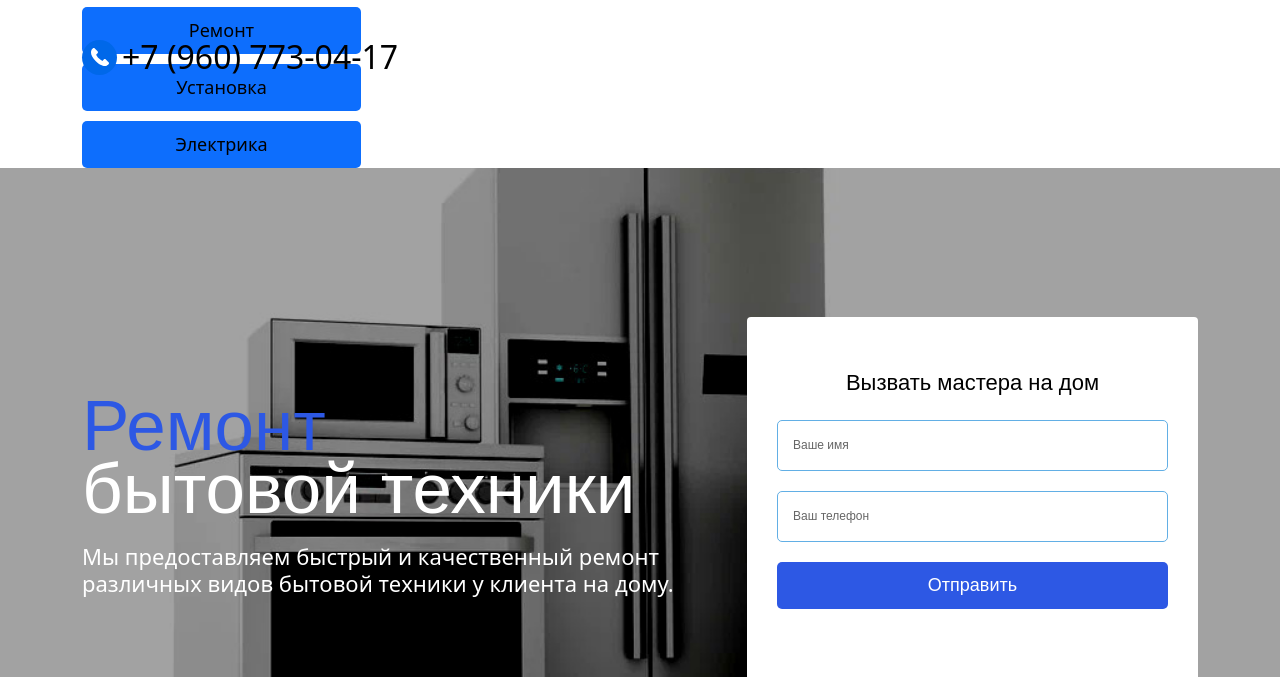
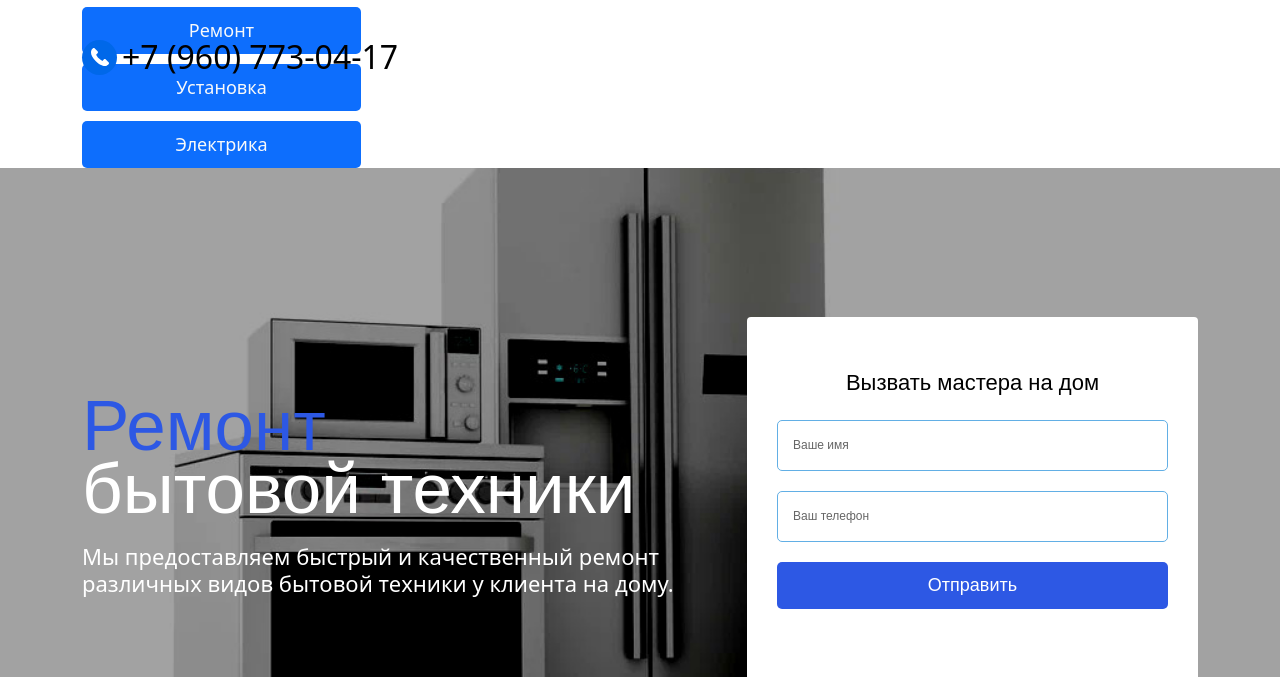
Before and after one commit to lanzer1997/masterWork, a plain HTML site: page index.html in a window 1280 px wide. Shown: the part 123-800 px from the top of the page. Drawn offline with nearby package versions, Linux system fonts and the light colour scheme.

Commit message:
Update index.html

```diff
--- a/index.html
+++ b/index.html
@@ -69,9 +69,9 @@
           </div>
 
             <div class="col-3">
-            <button type="button" class="btn btn-primary">Ремонт</button>
-            <button type="button" class="btn btn-primary">Установка</button>
-            <button type="button" class="btn btn-primary">Электрика</button>
+            <button type="button" class="btn btn-primary"><span class="text-light">Ремонт</button>
+            <button type="button" class="btn btn-primary"><span class="text-light">Установка</button>
+            <button type="button" class="btn btn-primary"><span class="text-light">Электрика</button>
               </div>
 
         </div>
```
